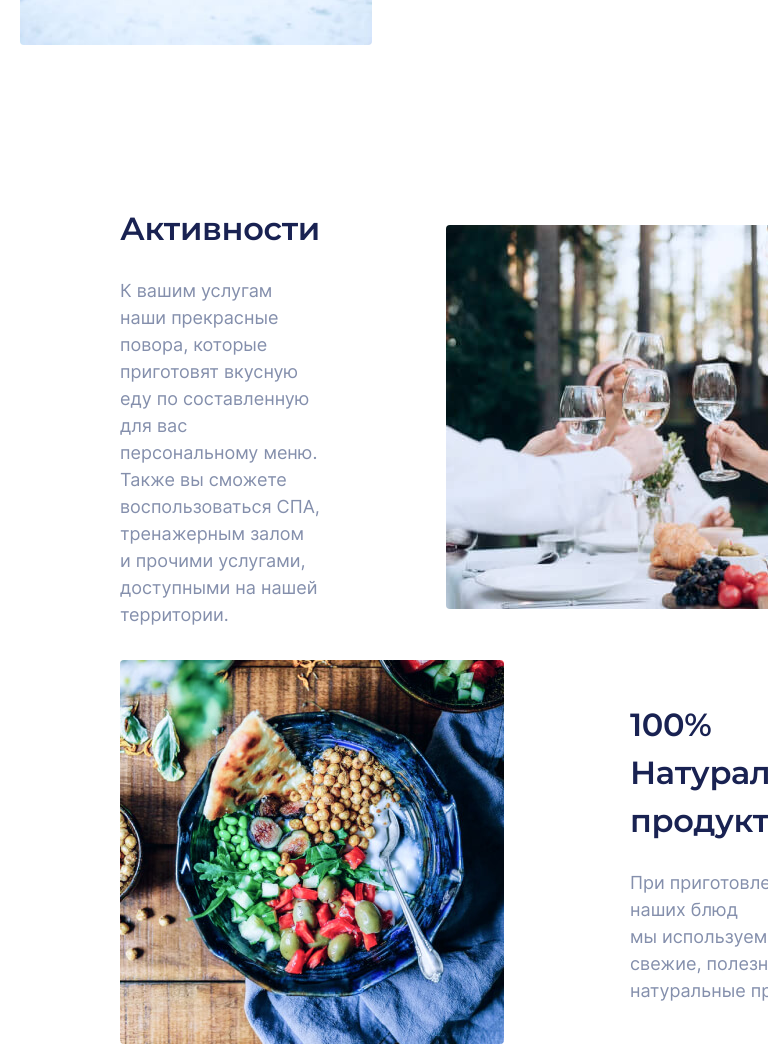
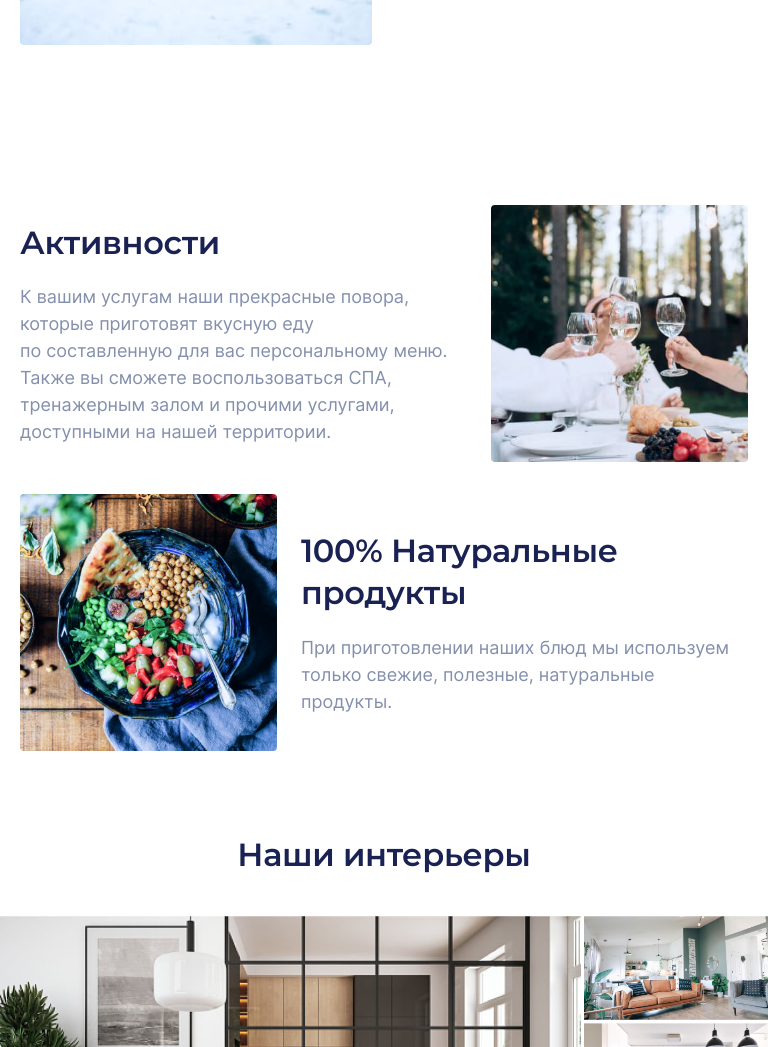
Before and after one commit to SergeyKardashev/HotelBooking, a plain HTML site: page index.html in a window 768 px wide. Shown: the part 1913-2960 px from the top of the page. Drawn offline with Linux system fonts and the light colour scheme; files whose address does not match are found by name.

Commit message:
added adaptive_768_benefit and minor classes that are visible at 768

```diff
--- a/blocks/benefit/__item/benefit__item.css
+++ b/blocks/benefit/__item/benefit__item.css
@@ -27,3 +27,15 @@
     gap: 72px;
   }
 }
+
+@media screen and (min-width: 768px) and (max-width: 1023px) {
+  .benefit__item {
+    gap: 24px;
+    grid-template-columns: 1fr 257px;
+  }
+
+  .benefit__item:nth-of-type(2n) {
+    /* gap: 24px; */
+    grid-template-columns: 257px 1fr;
+  }
+}
--- a/blocks/benefit/benefit.css
+++ b/blocks/benefit/benefit.css
@@ -19,3 +19,10 @@
     padding-left: 40px;
   }
 }
+
+@media screen and (min-width: 768px) and (max-width: 1023px) {
+  .benefit {
+    padding-right: 20px;
+    padding-left: 20px;
+  }
+}
--- /dev/null
+++ b/blocks/heading/_place/heading_place_benefit.css
@@ -0,0 +1,5 @@
+@media screen and (min-width: 768px) and (max-width: 1023px) {
+  .heading_place_benefit {
+    line-height: 1.3;
+  }
+}
--- /dev/null
+++ b/blocks/subheading/_place/subheading_place_benefit.css
@@ -0,0 +1,5 @@
+@media screen and (min-width: 768px) and (max-width: 1023px) {
+  .subheading_place_benefit {
+    padding-top: 20px;
+  }
+}
--- a/index.html
+++ b/index.html
@@ -122,8 +122,8 @@
           <ul class="benefit__list">
             <li class="benefit__item">
               <div class="benefit__grid-text">
-                <h2 class="heading">Активности</h2>
-                <p class="subheading">
+                <h2 class="heading heading_place_benefit">Активности</h2>
+                <p class="subheading subheading_place_benefit">
                   К&nbsp;вашим услугам наши прекрасные повора, которые
                   приготовят вкусную еду по&nbsp;составленную для вас
                   персональному меню. Также вы&nbsp;сможете воспользоваться СПА,
@@ -140,8 +140,10 @@
 
             <li class="benefit__item">
               <div class="benefit__grid-text">
-                <h2 class="heading">100% Натуральные продукты</h2>
-                <p class="subheading">
+                <h2 class="heading heading_place_benefit">
+                  100% Натуральные продукты
+                </h2>
+                <p class="subheading subheading_place_benefit">
                   При приготовлении наших блюд мы&nbsp;используем только свежие,
                   полезные, натуральные продукты.
                 </p>
--- a/pages/index.css
+++ b/pages/index.css
@@ -40,10 +40,12 @@
 @import url(../blocks/heading/heading.css);
 @import url(../blocks/heading/_place/heading_place_intro.css);
 @import url(../blocks/heading/_place/heading_place_interiors.css);
+@import url(../blocks/heading/_place/heading_place_benefit.css);
 
 /* subheading */
 
 @import url(../blocks/subheading/subheading.css);
+@import url(../blocks/subheading/_place/subheading_place_benefit.css);
 
 /* main */
 
```
